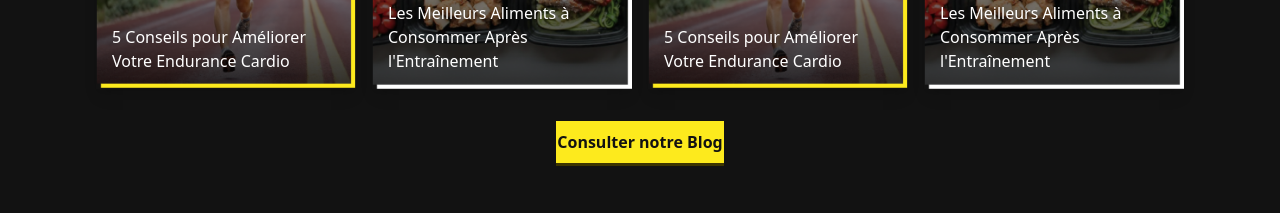
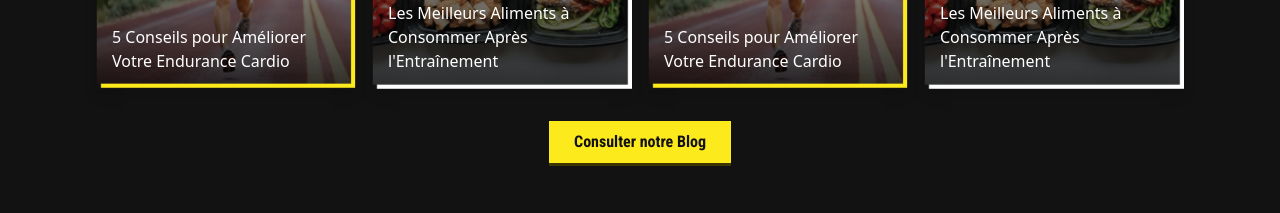
Before and after one commit to medazizktata/Arena-gym-website, a React (Vite) app in the folder Arena-gym-website/: page /home in a window 1280 px wide. Shown: the part 5960-6173 px from the top of the page. Built offline with nearby package versions, Linux system fonts and the light colour scheme.

Commit message:
Blog fix

```diff
--- a/Arena-gym-website/src/pages/Home/BlogSection/BlogGrid.jsx
+++ b/Arena-gym-website/src/pages/Home/BlogSection/BlogGrid.jsx
@@ -30,7 +30,7 @@ const BlogGrid = ({ blogs }) => {
         ))}
       </div>
       <div className="flex justify-center mt-8">
-        <ButtonYellow buttonType="button" buttonFont="font-bold" paddingX="px-6" fontWeight="font-bold">
+        <ButtonYellow buttonType="button" buttonFont={"font-robotoCon"} paddingX={6} fontWeight="font-bold">
           Consulter notre Blog
         </ButtonYellow>
       </div>
--- a/Arena-gym-website/src/pages/Home/BlogSection/Blogbox.jsx
+++ b/Arena-gym-website/src/pages/Home/BlogSection/Blogbox.jsx
@@ -2,11 +2,10 @@ import React from 'react';
 
 const BlogCard = ({ description, imageSrc, link }) => {
   return (
-    <a href={link} className="block overflow-hidden shadow-lg relative w-full">
+    <a href={link} className="block overflow-hidden shadow-lg relative w-full hover:cursor-pointer">
       <div className="aspect-w-1 aspect-h-1 w-full">
         <img src={imageSrc} alt="blog" className="object-cover transition-opacity duration-300 hover:opacity-75" />
       </div>
-      {/* Taille du texte ajustée pour différentes largeurs d'écran */}
       <div className="absolute bottom-0 left-0 p-4 w-full ">
         <p className="text-white text-xs sm:text-sm md:text-base">{description}</p>
       </div>
--- a/Arena-gym-website/src/pages/Home/BlogSection/blogsection.jsx
+++ b/Arena-gym-website/src/pages/Home/BlogSection/blogsection.jsx
@@ -9,7 +9,6 @@ const blogsData = [
   {  imageSrc: 'src/assets/Images/home/Media Objects (1).png', description: "Les Meilleurs Aliments à Consommer Après l'Entraînement" },
   {  imageSrc: 'src/assets/Images/home/Media Objects.png', description : "5 Conseils pour Améliorer Votre Endurance Cardio"  },
   {  imageSrc: 'src/assets/Images/home/Media Objects (1).png', description: "Les Meilleurs Aliments à Consommer Après l'Entraînement" },
-  // ... autres données de blogs
 ];
 
 const BlogHome = () => {
@@ -20,7 +19,6 @@ const BlogHome = () => {
         <p className="mx-auto text-white text-xl sm:text-3xl md:text-4xl lg:text-5xl lg:w-[80%] text-center">Plongez dans l'univers du fitness et de la santé avec notre blog dédié à tous les passionnés de remise en forme</p>
       </div>
         <BlogGrid blogs={blogsData} />
-        {/* ... Autres éléments de votre page ... */}
       </div>
     );
   };
```
